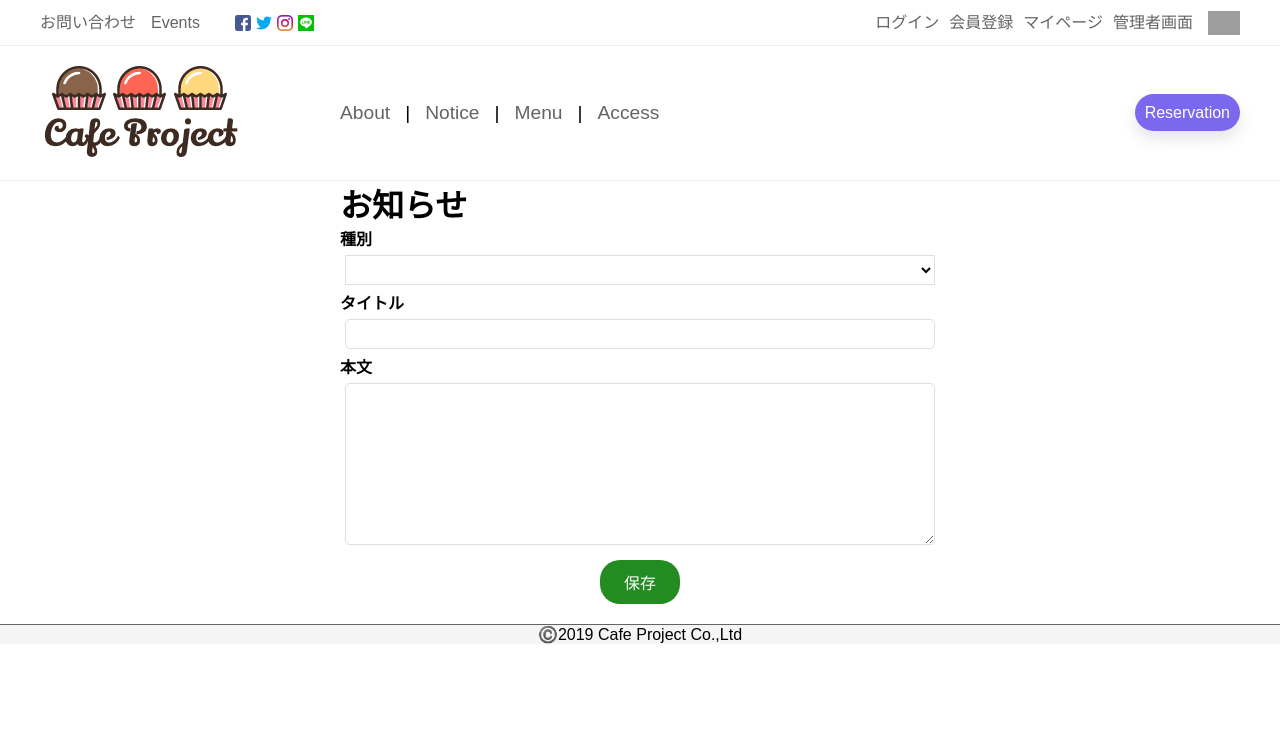
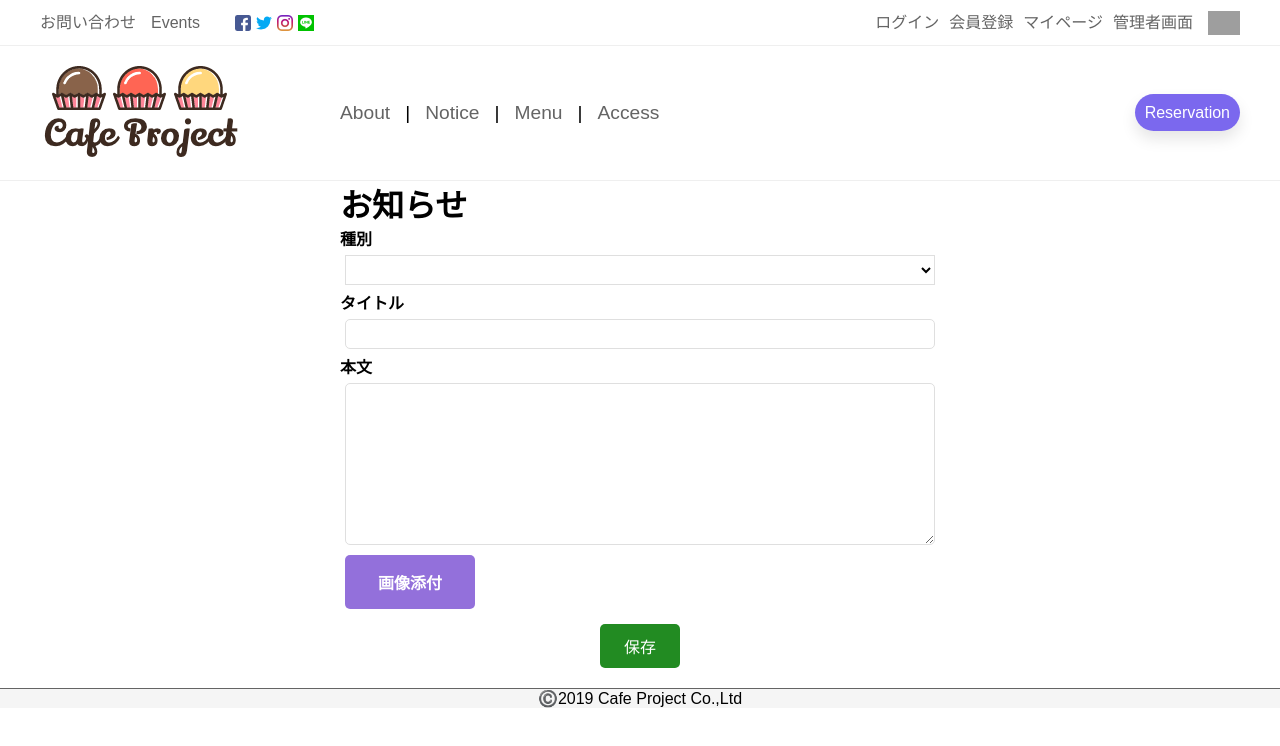
Before and after one commit to hisuica/cafeApp, an Angular app in the folder client/: page /news-add in a window 1280 px wide. Shown: the top 746 px of the page. Built offline with nearby package versions, Linux system fonts and the light colour scheme; grey boxes are pictures that could not be loaded.

Commit message:
メインイメージ追加・イメージアップロード追加

```diff
--- a/client/src/app/component/admin/news-edit/news-edit.component.css
+++ b/client/src/app/component/admin/news-edit/news-edit.component.css
@@ -50,10 +50,25 @@ div.btn-group {
 button {
   width: 80px;
   border: none;
-  border-radius: 20px;
+  border-radius: 5px;
   font-size: 1em;
   padding: 10px;
   cursor: pointer;
+}
+
+#btn-image {
+  background-color: mediumpurple;
+  border-radius: 5px;
+  width: 100px;
+  text-align: center;
+  color: white;
+  padding: 15px;
+  margin: 5px;
+  cursor: pointer;
+}
+
+#btn-image input {
+  display: none;
 }
 
 #btn-save {
@@ -65,3 +80,16 @@ button {
   background-color: palevioletred;
   color: white;
 }
+
+.img-preview-container {
+  background-color: #f7f7f7;
+  position: relative;
+  margin: 5px;
+}
+
+.img-preview {
+  background: center center no-repeat;
+  background-size: contain;
+  height: 116px;
+  width: 116px;
+}
--- a/client/src/app/component/admin/news-edit/news-edit.component.html
+++ b/client/src/app/component/admin/news-edit/news-edit.component.html
@@ -20,6 +20,19 @@
                 required id="context" name="context">
       </textarea>
     </div>
+    <div class="form-group">
+      <label id="btn-image">
+        <span>画像添付</span>
+        <input (change)="processFile(imageInput)"
+               type="file" accept="image/*"
+               id="imgName" name="imgName" #imageInput>
+      </label>
+    </div>
+    <div *ngIf="selectedFile" class="img-preview-container">
+      <div class="img-preview"
+           [ngStyle]="{'background-image': 'url('+ selectedFile.src + ')'}">
+      </div>
+    </div>
     <div class="btn-group">
       <button id="btn-save" type="submit" [disabled]="!noticeForm.form.valid">
         保存
--- a/client/src/app/component/admin/news-edit/news-edit.component.ts
+++ b/client/src/app/component/admin/news-edit/news-edit.component.ts
@@ -3,16 +3,19 @@ import {Subscription} from 'rxjs';
 import {ActivatedRoute, Router} from '@angular/router';
 import {NoticeService} from '../../../shared/notice.service';
 import {NgForm} from '@angular/forms';
-import {error} from 'util';
+import {ImageSnippet} from '../../../model/image-snippet';
 
 @Component({
   selector: 'app-news-edit',
   templateUrl: './news-edit.component.html',
   styleUrls: ['./news-edit.component.css']
 })
+
 export class NewsEditComponent implements OnInit, OnDestroy {
   notice: any = {};
   types = ['Event', 'Notice'];
+  selectedFile: ImageSnippet;
+  imgUrl: string;
 
   sub: Subscription;
 
@@ -47,9 +50,23 @@ export class NewsEditComponent implements OnInit, OnDestroy {
     this.router.navigate(['/news']);
   }
 
+  processFile(imageInput: any): void {
+    const file: File = imageInput.files[0];
+    const reader = new FileReader();
+
+    reader.addEventListener('load', (event: any) => {
+      this.selectedFile = new ImageSnippet(event.target.result, file);
+    });
+
+    reader.readAsDataURL(file);
+  }
+
   save(form: NgForm) {
     this.noticeService.save(form).subscribe(result => {
+      console.log(result);
       this.gotoList();
+    }, error => {
+      console.log(error);
     });
   }
 
--- a/client/src/app/component/index/index.component.css
+++ b/client/src/app/component/index/index.component.css
@@ -1,7 +1,8 @@
 div.main-img-area {
   width: 100%;
   height: 450px;
-  background-color: mediumseagreen;
+  background: center center no-repeat;
+  background-size: cover;
 }
 
 div.news-section {
--- a/client/src/app/component/index/index.component.html
+++ b/client/src/app/component/index/index.component.html
@@ -1,5 +1,5 @@
 <div>
-  <div class="main-img-area">
+  <div class="main-img-area" [ngStyle]="{'background-image':'url(' + mainImgUrl + ')'}">
 
   </div>
 </div>
--- a/client/src/app/component/index/index.component.ts
+++ b/client/src/app/component/index/index.component.ts
@@ -6,6 +6,8 @@ import { Component, OnInit } from '@angular/core';
   styleUrls: ['./index.component.css']
 })
 export class IndexComponent implements OnInit {
+  mainImgUrl = 'https://www.goteborg.com/globalassets/bilder---produkter/c/cuckoos-nest/cuckoos-nest-2019-1-43.jpg';
+
   constructor() { }
 
   ngOnInit() {
--- /dev/null
+++ b/client/src/app/model/image-snippet.ts
@@ -0,0 +1,8 @@
+export class ImageSnippet {
+  constructor(src: string, file: File) {
+    this.src = src;
+    this.file = file;
+  }
+  src: string;
+  file: File;
+}
```
